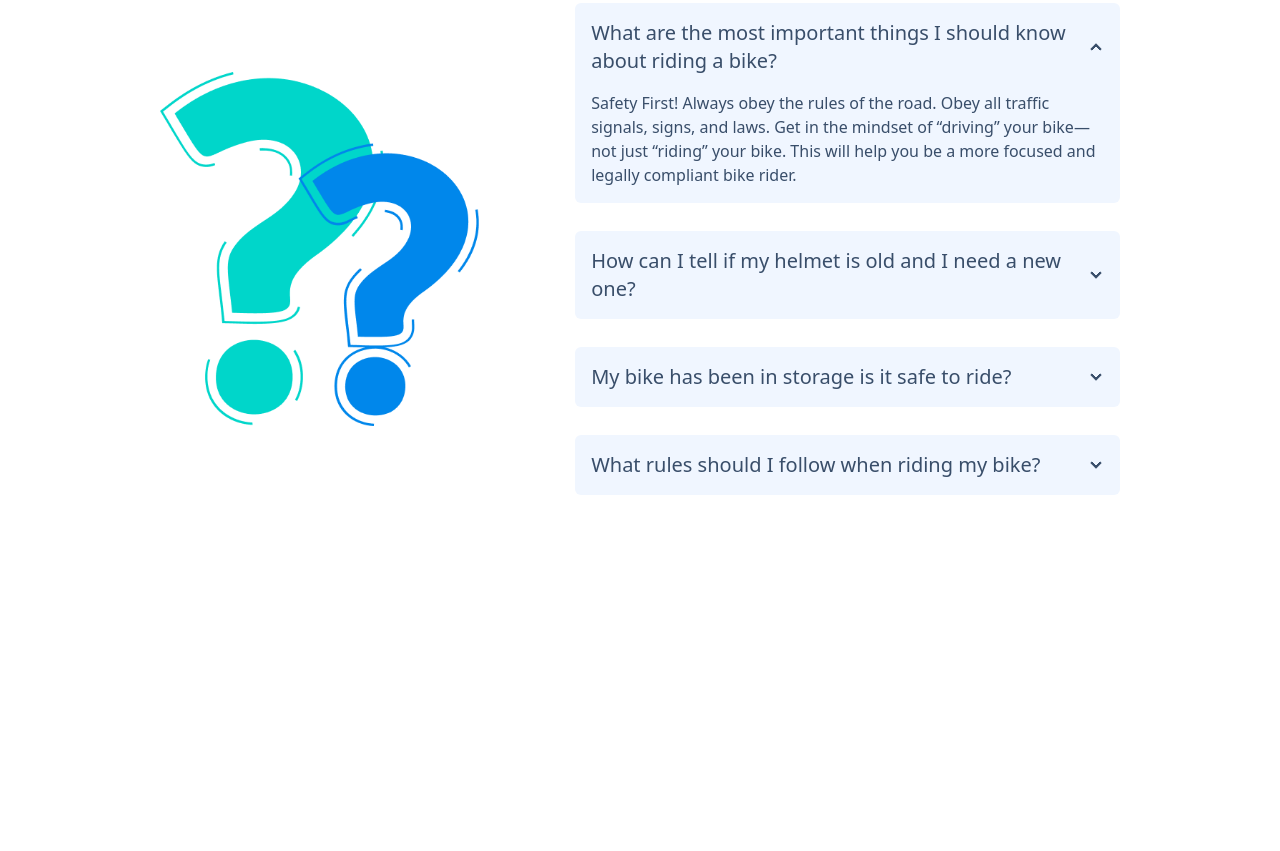
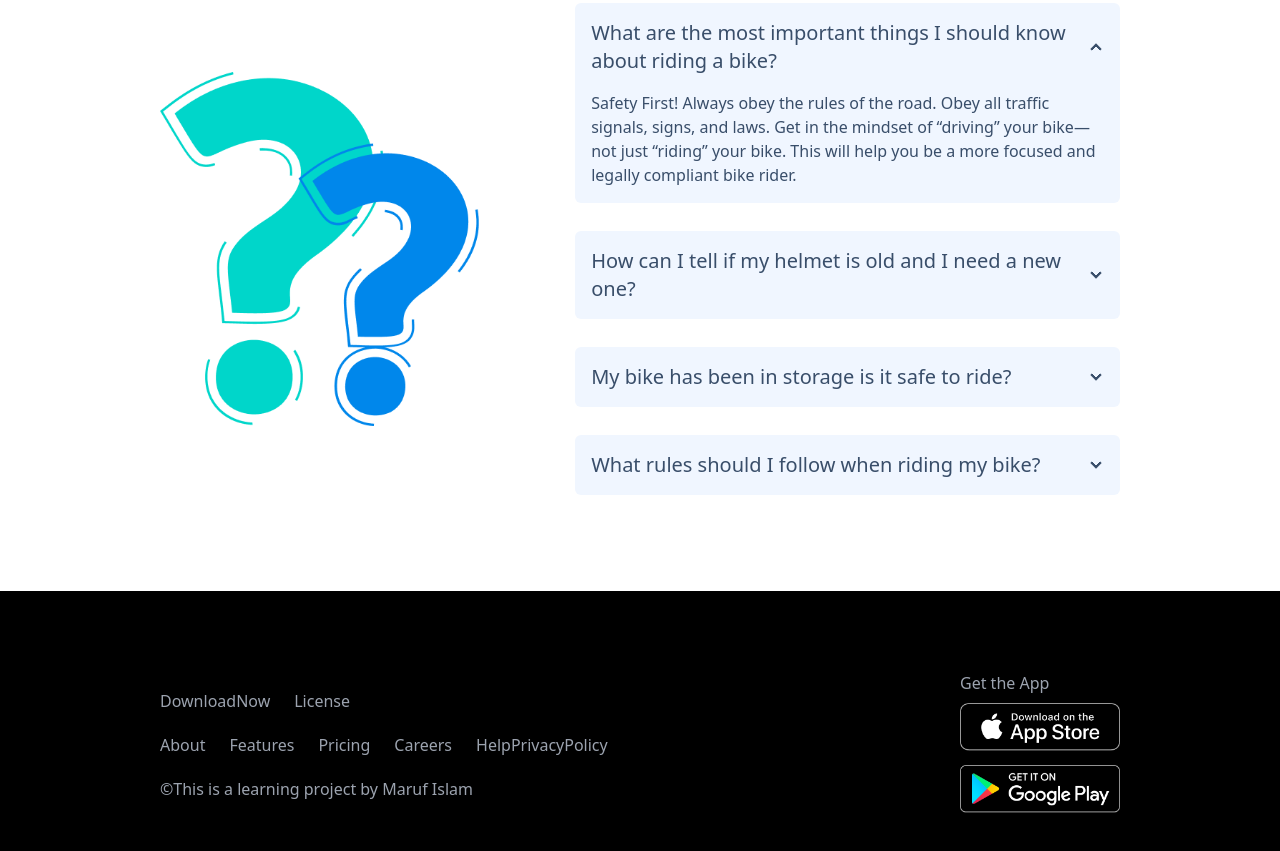
Before and after one commit to maruf-islam-joy/web-learning-project7, a plain HTML site: page index.html in a window 1280 px wide. Shown: the part 2775-3626 px from the top of the page. Before the commit the page ends 3366 px from the top, so only its background shows below. Drawn offline with nearby package versions, Linux system fonts and the light colour scheme.

Commit message:
added footer section non responsive

```diff
--- a/index.html
+++ b/index.html
@@ -27,7 +27,7 @@
 
 </head>
 
-<body>
+<body class="m-0 p-0">
     <header>
         <nav>
             <div class="navbar bg-base-100 mt-6 mb-12 lg:justify-between lg:px-[180px]">
@@ -358,7 +358,23 @@
 
     </main>
 
-    <footer>
+    <footer class="flex justify-between items-center bg-black px-40 py-20">
+
+        <div class="space-y-5 text-gray-400">
+            <div class="space-x-6">
+                <a href="">DownloadNow</a><a href="">License</a>
+            </div>
+            <div class="space-x-6">
+                <a href="">About</a><a href="">Features</a><a href="">Pricing</a><a href="">Careers</a><a href="">Help</a>PrivacyPolicy<a href=""></a>
+            </div>
+            <p>&copy;This is a learning project by Maruf Islam</p>
+        </div>
+        <div class="space-y-2 text-gray-400">
+            <p>Get the App</p>
+            <button><img class="w-40" src="images/others/ios.png" alt=""></button><br>
+            <button><img class="w-40" src="images/others/android.png" alt=""></button>
+        </div>
+
 
     </footer>
 
```
